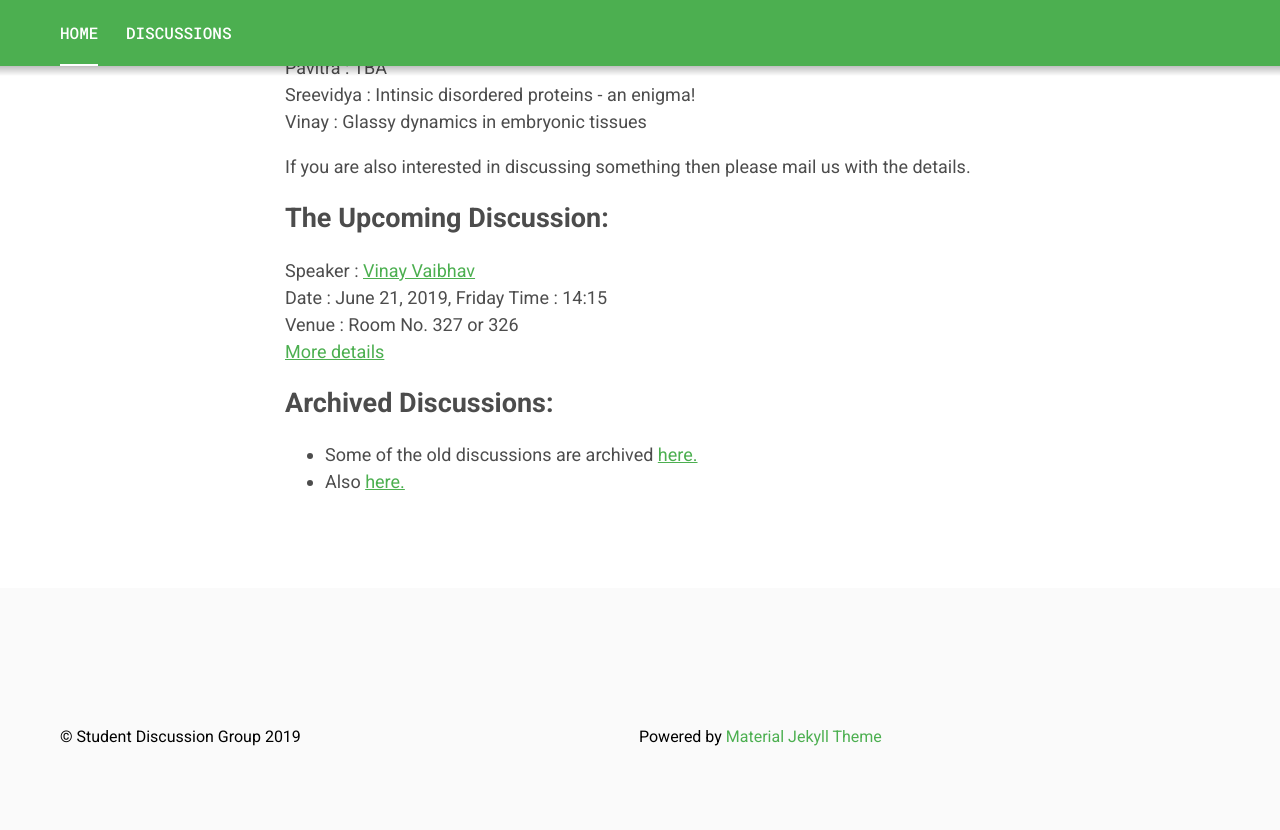
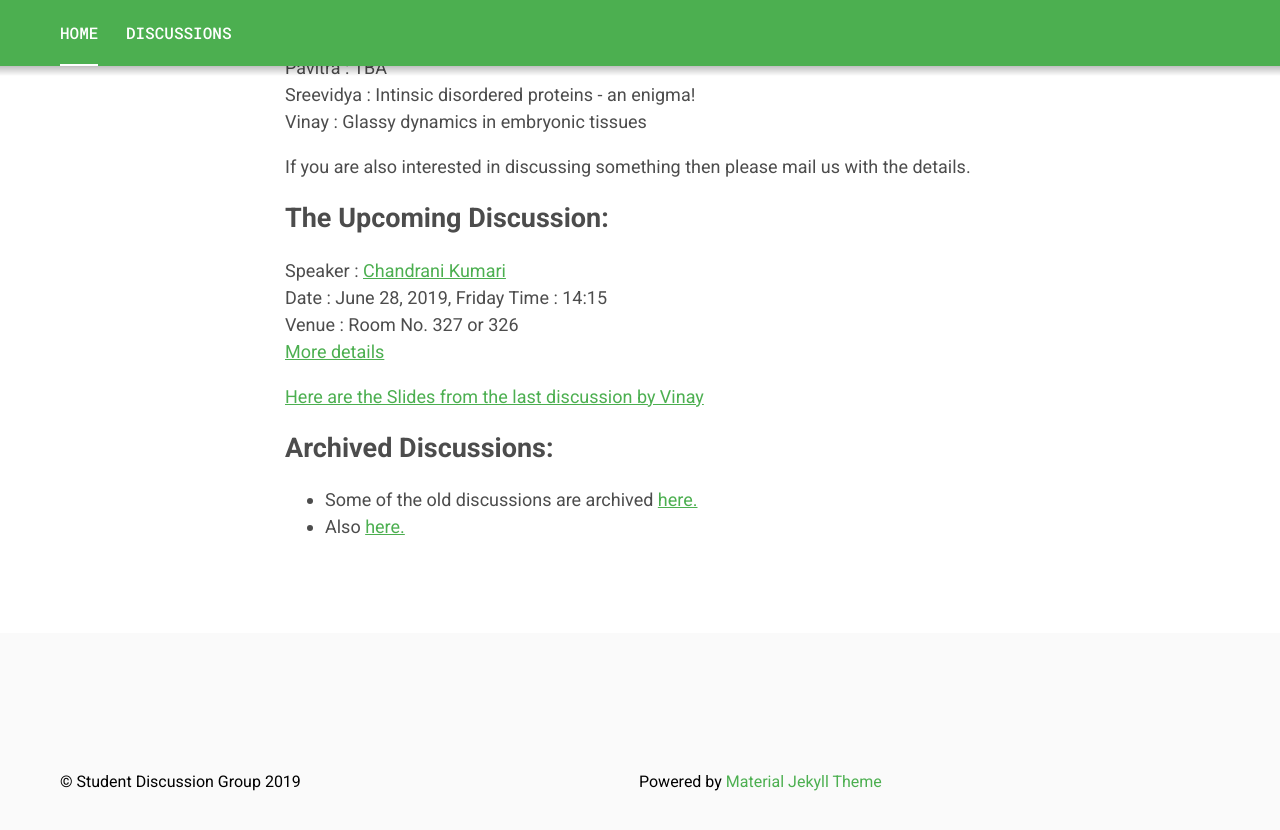
Before and after one commit to vinayphys/discussion2020, a Jekyll site: the page built from index.markdown, in a window 1280 px wide and 900 px high, scrolled down 726 px. Shown: the top 830 px of the window. Built offline with Jekyll 4.4.1, drawn with Linux system fonts in a browser that asks for light colours.

Commit message:
Update index.markdown

```diff
--- a/index.markdown
+++ b/index.markdown
@@ -21,11 +21,13 @@ Vinay		  :	Glassy dynamics in embryonic tissues
 If you are also interested in discussing something then please mail us with the details.
 
 ## The Upcoming Discussion:
-Speaker :      [Vinay Vaibhav](https://www.imsc.res.in/~vinayv/)
-Date    :      June 21, 2019, Friday
+Speaker :      [Chandrani Kumari](https://www.imsc.res.in/chandrani_kumari)
+Date    :      June 28, 2019, Friday
 Time    :      14:15
 Venue   :      Room No. 327 or 326
-[More details](https://vinayphys.github.io/discussion2019/2019/06/glassy_dynamics_embryonic_tissues)
+[More details](https://vinayphys.github.io/discussion2019/2019/06/enhancer_activity_during_embryonic_development)
+
+[Here are the Slides from the last discussion by Vinay]()
 
 
 
```
